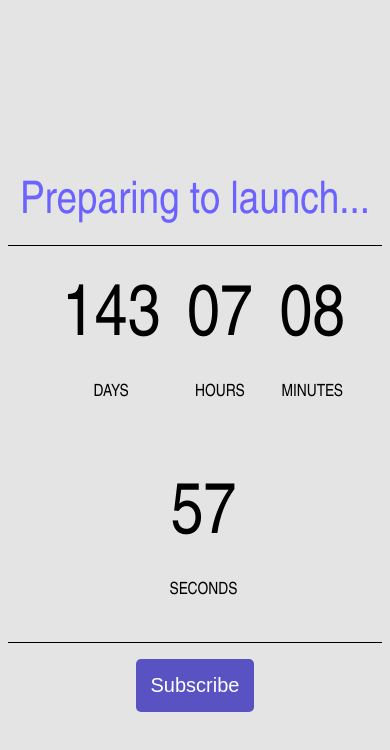
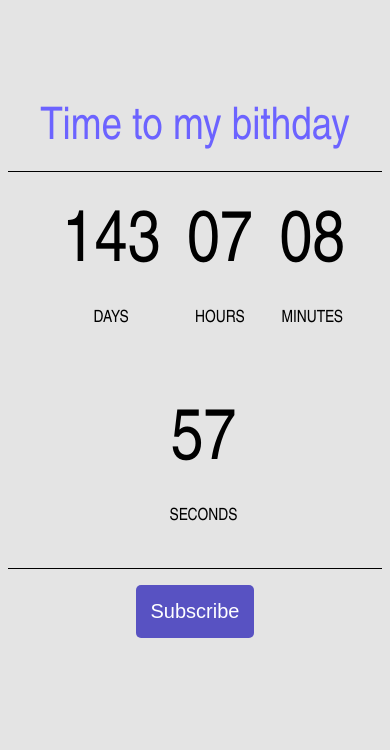
Before and after one commit to brunoalksouza/countdown_to_my_birthday, a plain HTML site: page index.html in a window 390 px wide. Drawn offline with Linux system fonts and the light colour scheme.

Commit message:
retirei o paddin top

```diff
--- a/index.html
+++ b/index.html
@@ -6,14 +6,14 @@
   <meta http-equiv="X-UA-Compatible" content="IE=edge" />
   <meta name="viewport" content="width=device-width, initial-scale=1.0" />
   <link rel="icon" type="image/x-icon" href="./assets/favicon.ico" />
-  <title>Document</title>
+  <title>Countdown</title>
   <link rel="stylesheet" href="./style.css" />
 </head>
 
 <body>
   <main>
     <section class="countdown-container">
-      <p class="title">Preparing to launch...</p>
+      <p class="title">Time to my bithday</p>
 
       <ul id="countdown" class="countdown">
         <li class="time">
--- a/style.css
+++ b/style.css
@@ -6,6 +6,13 @@ body {
   text-align: center;
   padding-top: 62px;
   font-weight: normal;
+}
+
+@media (max-width: 1027px) {
+  html,
+  body {
+    padding-top: 25px;
+  }
 }
 
 main {
```
